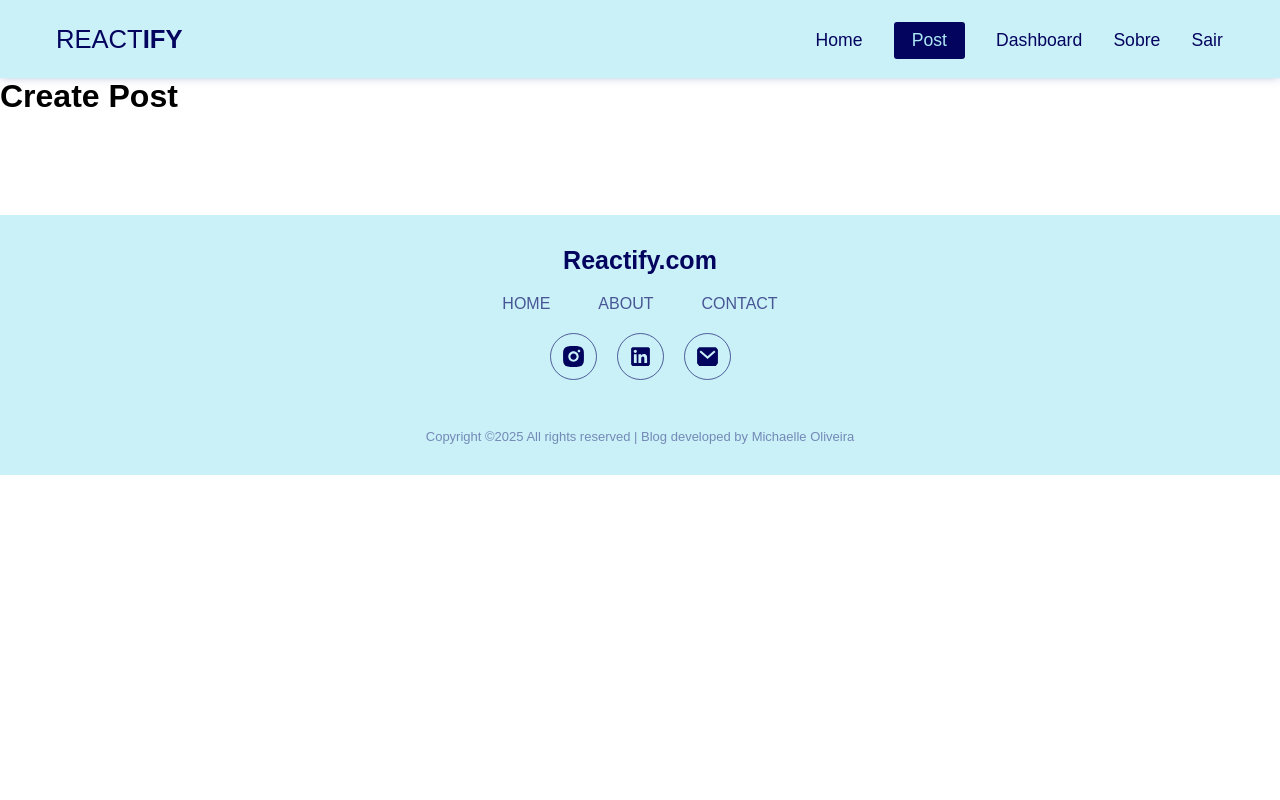
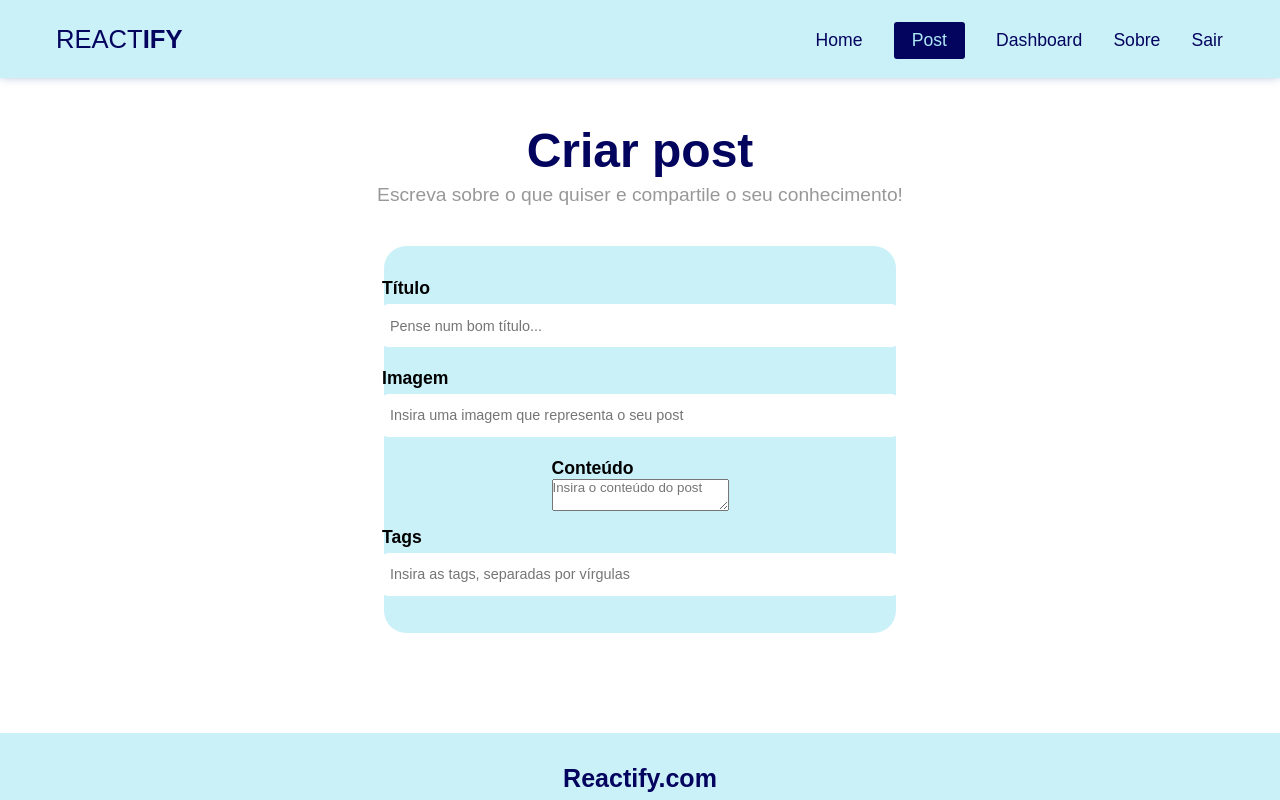
Before and after one commit to michaelleoliveir/reactify, a React (Vite) app: page /posts/create in a window 1280 px wide. Shown: the top 800 px of the page. Built offline with nearby package versions, Linux system fonts and the light colour scheme; no server answers; sample sign-in values are in the browser's storage; a web font is replaced by a local one.

Commit message:
feat: styling 'create post' form

```diff
--- a/src/pages/CreatePost/CreatePost.jsx
+++ b/src/pages/CreatePost/CreatePost.jsx
@@ -1,9 +1,43 @@
 import styles from "./CreatePost.module.css"
 
+import { useState } from "react"
+import { useNavigate } from "react-router-dom"
+import { useAuthValue } from "../../context/AuthContext"
+
 const CreatePost = () => {
+    const [title, setTitle] = useState("");
+    const [image, setImage] = useState("");
+    const [body, setBody] = useState("");
+    const [tags, setTags] = useState([]);
+    const [formError, setFormError] = useState("");
+
+    const handleSubmit = (e) => {
+        e.preventDefault();
+    }
+
     return (
-        <div>
-            <h1>Create Post</h1>
+        <div className={styles.post}>
+            <h1 className={styles.heading}>Criar post</h1>
+            <p className={styles.text}>Escreva sobre o que quiser e compartile o seu conhecimento!</p>
+
+            <form onSubmit={handleSubmit}>
+                <label>
+                    <span>Título</span>
+                    <input type="text" name="title" required placeholder="Pense num bom título..." onChange={(e) => setTitle(e.target.value)} value={title} className={styles.form} />
+                </label>
+                <label>
+                    <span>Imagem</span>
+                    <input type="text" name="image" required placeholder="Insira uma imagem que representa o seu post" onChange={(e) => setImage(e.target.value)} value={image} className={styles.form} />
+                </label>
+                <label>
+                    <span>Conteúdo</span>
+                    <textarea name="body" required placeholder="Insira o conteúdo do post" onChange={(e) => setBody(e.target.value)} value={body} id="createPost"></textarea>
+                </label>
+                <label>
+                    <span>Tags</span>
+                    <input type="text" name="tags" required placeholder="Insira as tags, separadas por vírgulas" onChange={(e) => setTags(e.target.value)} value={tags} className={styles.form} />
+                </label>
+            </form>
         </div>
     )
 }
--- a/src/pages/CreatePost/CreatePost.module.css
+++ b/src/pages/CreatePost/CreatePost.module.css
@@ -0,0 +1,26 @@
+.post{
+    display: flex;
+    flex-direction: column;
+    align-items: center;
+    text-align: center;
+}
+
+.heading {
+    padding-top: 2.8rem;
+    font-size: 3rem;
+    color: #03045E;
+}
+
+.text {
+    margin: 0.4rem 2rem 2.5rem;
+    font-size: 1.2rem;
+    color: rgb(152, 152, 152);
+}
+
+.form {
+    width: 500px
+}
+
+#createPost{
+    width: 500px;
+}
--- a/src/pages/Login/Login.jsx
+++ b/src/pages/Login/Login.jsx
@@ -45,13 +45,14 @@ const Login = () => {
                     <span className={styles.title}>Senha:</span>
                     <input type="password" name="password" required placeholder="Insira sua senha" autoComplete="off" value={password} onChange={(e) => setPassword(e.target.value)} />
                 </label>
+                <button className="btn">Entrar</button>
 
-                {!loading && <button className="btn">Entrar</button>}
+                {/* {!loading && <button className="btn">Entrar</button>}
                 {loading && <button className="btn" disabled>Aguarde...</button>}
 
                 {error && <p className="error">
                     <RiErrorWarningLine style={{ marginRight: "10px", color: "red" }} />
-                    {error}</p>}
+                    {error}</p>} */}
             </form>
         </div>
     )
```
